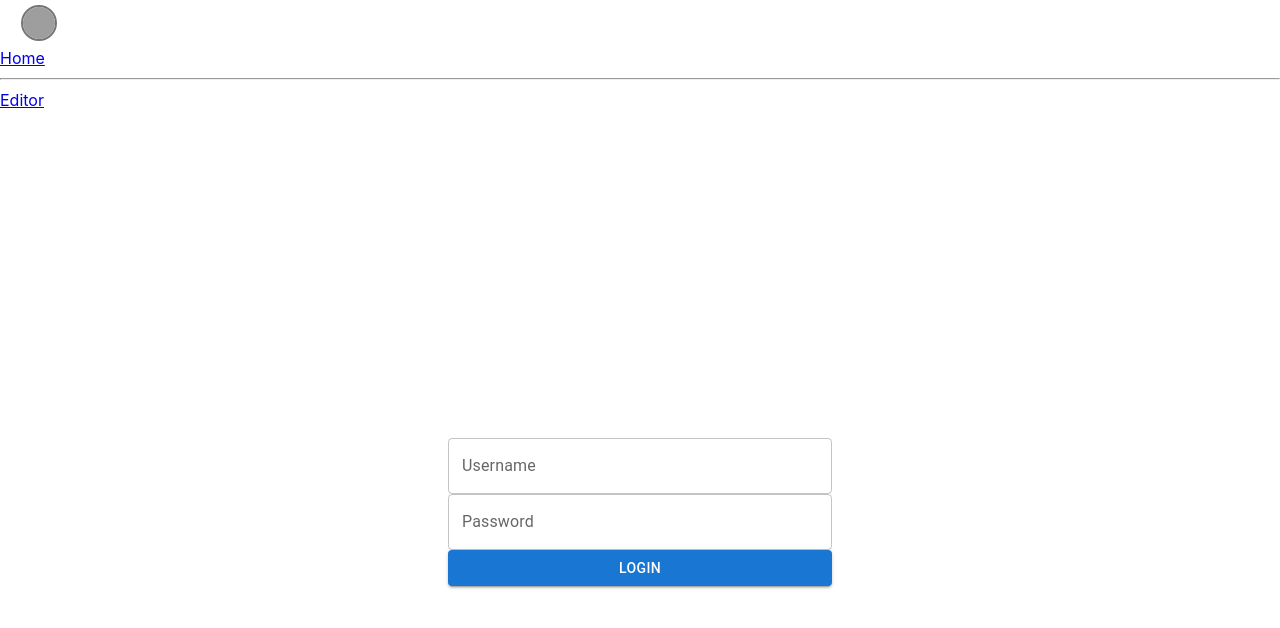
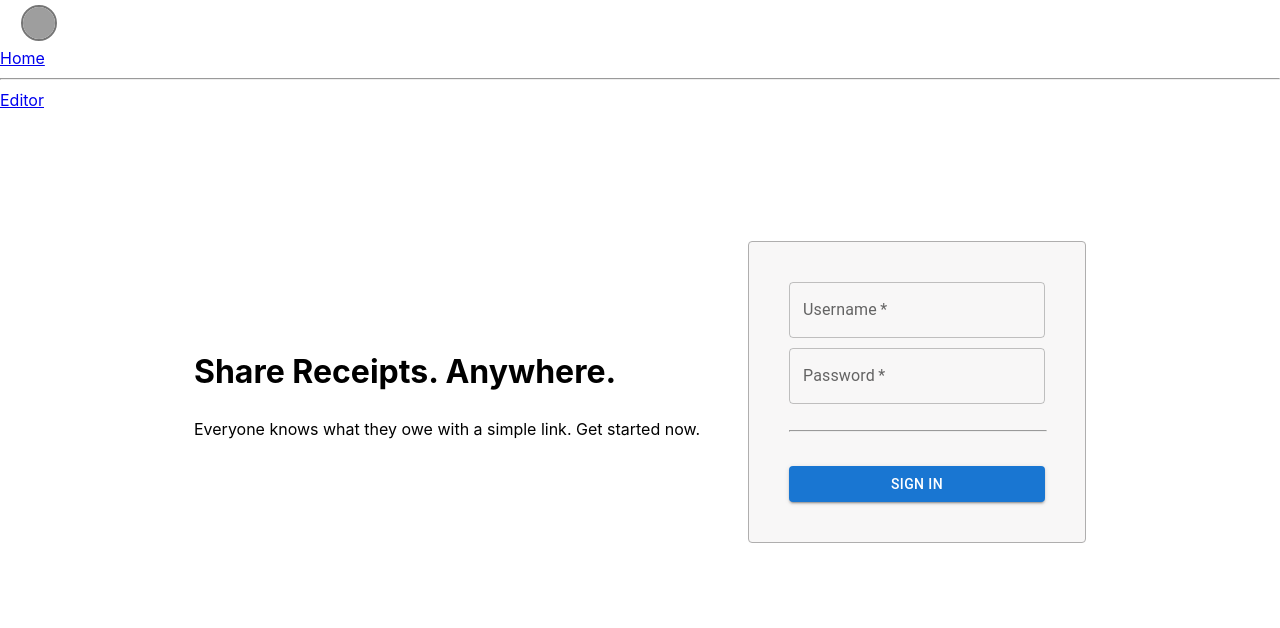
Before and after one commit to IanWearsHat/Bill-Splitter, a React (Vite) app in the folder receipts-proj/: page / in a window 1280 px wide. Shown: the top 628 px of the page. Built offline with nearby package versions, Linux system fonts and the light colour scheme; grey boxes are pictures that could not be loaded.

Commit message:
Created main flow of landing page

```diff
--- a/receipts-proj/src/components/CredentialsForm/CredentialsForm.css
+++ b/receipts-proj/src/components/CredentialsForm/CredentialsForm.css
@@ -1,15 +1,6 @@
-#formDiv {
-    display: flex;
-    flex-direction: column;
-    justify-content: center;
-    align-items: center;
-    height: 100vh;
-    width: 100vw;
-    gap: 10px;
-}
-
 #submitForm {
     display: flex;
     flex-direction: column;
-    width: 30%;
+    gap: 10px;
+    /* width: 30%; */
 }
--- a/receipts-proj/src/components/CredentialsForm/CredentialsForm.tsx
+++ b/receipts-proj/src/components/CredentialsForm/CredentialsForm.tsx
@@ -75,21 +75,33 @@ export default function CredentialsForm() {
   }
 
   return (
-    <div id="formDiv">
     <form id="submitForm" onSubmit={handleSubmit}>
       <TextField
         id="username"
         label="Username"
         variant="outlined"
         onChange={(e) => setUser(e.target.value)}
+        required
+        fullWidth
       />
       <TextField
         id="password"
         label="Password"
         variant="outlined"
         onChange={(e) => setPassword(e.target.value)}
+        required
+        fullWidth
       />
-        <Button type="submit" disabled={buttonIsDisabled} variant="contained">
+      <hr id="divider"/>
+      <Button
+        // sx={{
+        //   marginTop: "28px",
+        // }}
+        className="submitButton"
+        type="submit"
+        disabled={buttonIsDisabled}
+        variant="contained"
+      >
         {buttonIsDisabled && (
           <CircularProgress
             size={24}
@@ -102,9 +114,8 @@ export default function CredentialsForm() {
             }}
           />
         )}
-          {isLoginForm ? "Login" : "Create Account"}
+        {isLoginForm ? "Sign In" : "Create Account"}
       </Button>
     </form>
-    </div>
   );
 }
--- /dev/null
+++ b/receipts-proj/src/pages/Landing/Landing.css
@@ -0,0 +1,25 @@
+.hero {
+    display: flex;
+    justify-content: center;
+    align-items: center;
+
+    height: 70vh;
+    width: 100vw;
+
+    gap: 3em;
+}
+
+.formContainer {
+    background-color: rgb(248, 247, 247);
+    border: solid rgb(175, 174, 174) 1px;
+    border-radius: 4px;
+
+    padding: 2.5em;
+    width: 16em;
+}
+
+#divider {
+    width: 100%;
+    margin-top: 16px;
+    margin-bottom: 24px;
+}
--- a/receipts-proj/src/pages/Landing/Landing.tsx
+++ b/receipts-proj/src/pages/Landing/Landing.tsx
@@ -1,13 +1,19 @@
-import ReceiptEditor from "../../components/ReceiptEditor/ReceiptEditor";
-import UserProfile from "../../components/UserProfile/UserProfile";
-import Form from "../../components/CredentialsForm/CredentialsForm";
+import CredentialsForm from "../../components/CredentialsForm/CredentialsForm";
+import "./Landing.css";
 
 export default function Landing() {
   return (
     <>
+      <div className="hero">
+        <div className="infoColumn">
+          <h1>Share Receipts. Anywhere.</h1>
+          <p>Everyone knows what they owe with a simple link. Get started now.</p>
+        </div>
 
-      <Form />
-      {/* <ReceiptEditor /> */}
+        <div className="formContainer">
+          <CredentialsForm />
+        </div>
+      </div>
     </>
   );
 }
```
Lines whose indentation alone changed are shown as unchanged.
